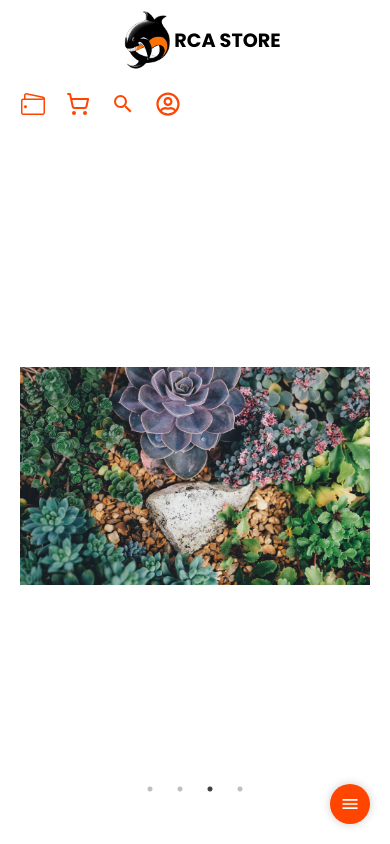
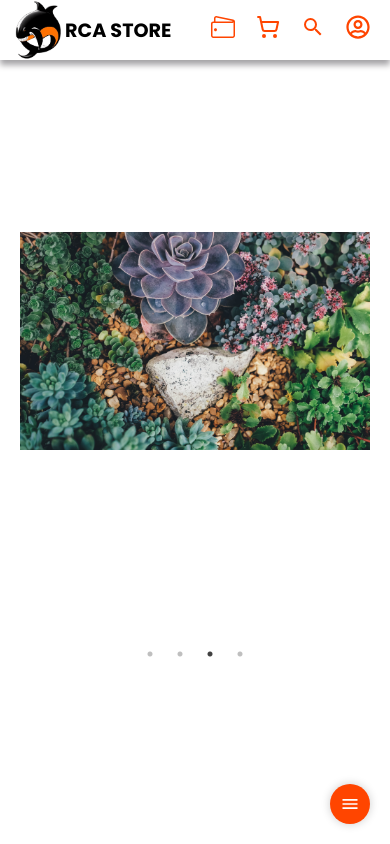
Before and after one commit to SmilingWitch/e-commece, a Next.js app: page /home in a window 390 px wide. Shown: the top 844 px of the page. Built offline with nearby package versions, Linux system fonts and the light colour scheme.

Commit message:
feat: add styles to Navbar.module.css

```diff
--- a/public/assets/styles/Navbar.module.css
+++ b/public/assets/styles/Navbar.module.css
@@ -10,6 +10,7 @@
     box-shadow: 0px 5px 6px 0px rgba(164,163,166,1);
 
 }
+
 .logo{
     position: relative;
     display: flex;
@@ -174,3 +175,35 @@
 .active{
     color: var(--hlColor);
 }
+
+
+/*--------------------Mobile-----------------*/
+.contMobile{
+    position: absolute;
+    z-index: 10000000;
+    position: fixed;
+    height: 60px;
+    width: 100%;
+    background: white;
+    -webkit-box-shadow: 0px 5px 6px 0px rgba(164,163,166,1);
+    -moz-box-shadow: 0px 5px 6px 0px rgba(164,163,1 6,1);
+    box-shadow: 0px 5px 6px 0px rgba(164,163,166,1)
+
+}
+.superiorMobile{
+    position: relative;
+    height: 100%;
+    display: flex;
+    align-items: center;
+    justify-content: space-between;
+}
+
+@media(max-width:700px){
+    .input{
+    width: 200px;
+    border: 1px solid var(--hlColor);
+    height: 35px;
+    }
+
+
+}
```
